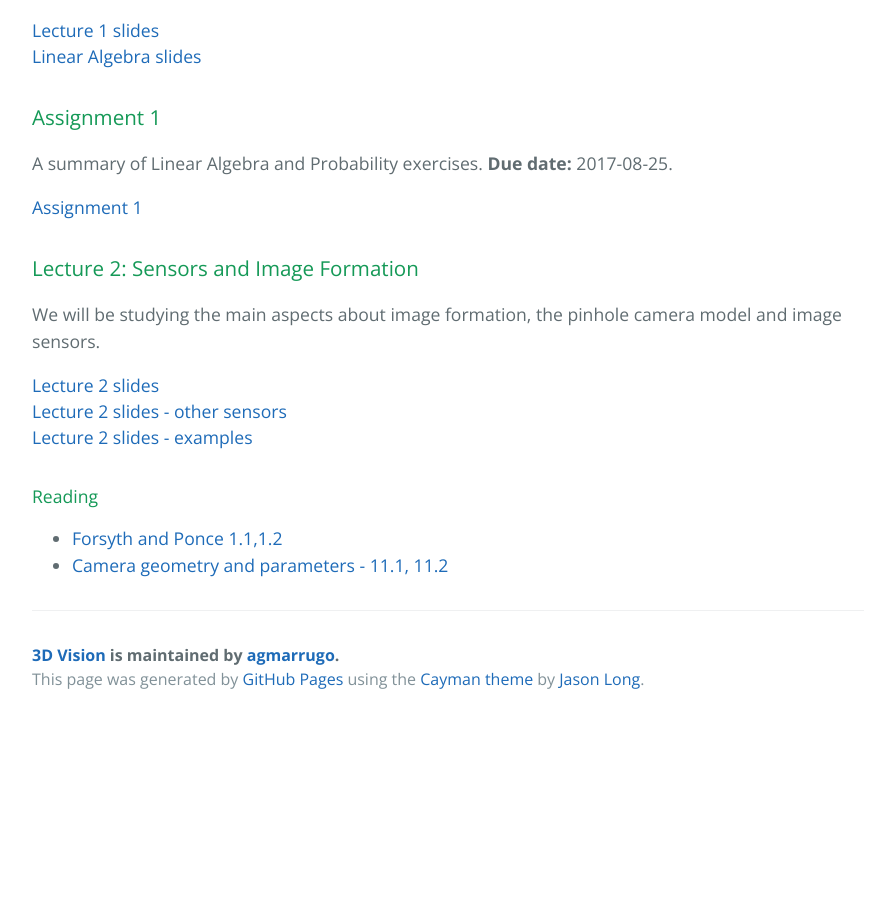
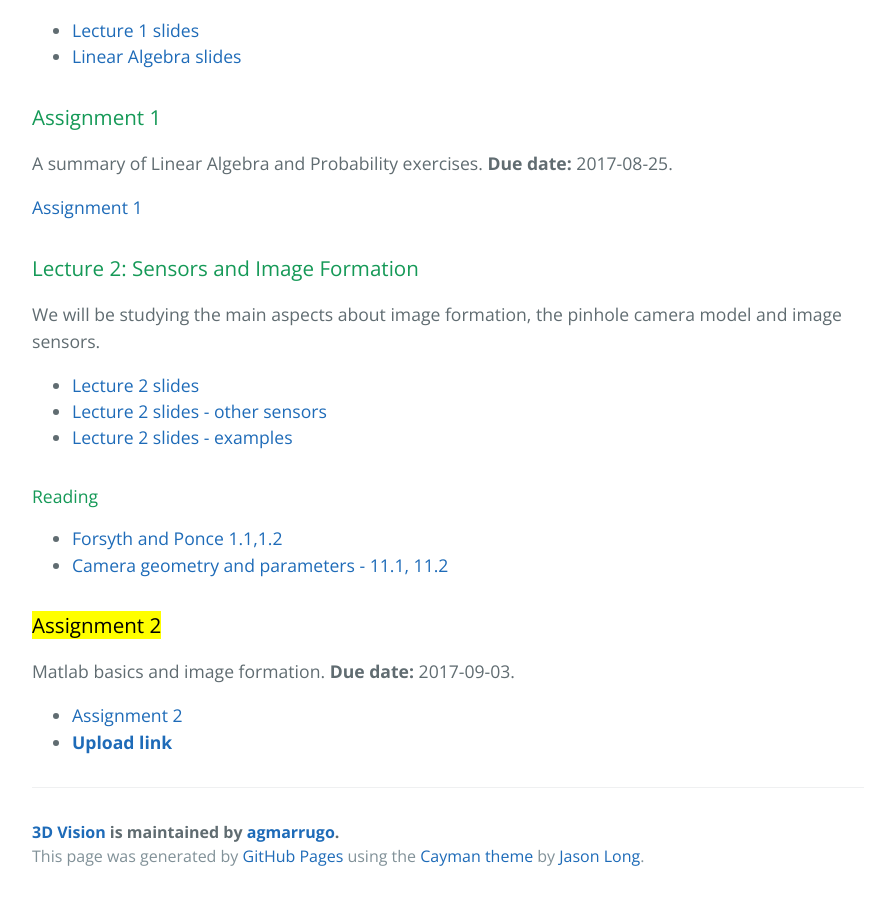
Before and after one commit to opi-lab/optical-metrology-2021, a Jekyll site: the page built from index.md, in a window 1280 px wide and 900 px high, scrolled down 1758 px. Shown: the whole window, without its empty margins (192-1064 px from the left). Built offline with Jekyll 4.4.1, drawn with Linux system fonts in a browser that asks for light colours; before the commit the page ends 2481 px from its top, so only the background shows below that.

Commit message:
Assignment 2.

```diff
--- a/index.md
+++ b/index.md
@@ -56,8 +56,8 @@ This is a new course, this website will be updated as we go along.
 
 We will be discussing the main aspects and motivation for 3D computer vision. Also a brief overview of the Linear Algebra involved in the course.
 
-[Lecture 1 slides](https://www.dropbox.com/s/ebnty9s447enxsw/lec01_intro.pptx?dl=0)
-[Linear Algebra slides](https://www.dropbox.com/s/7c3ntm6ohw6ld9w/cs131_linalg_review.pptx?dl=0)
+- [Lecture 1 slides](https://www.dropbox.com/s/ebnty9s447enxsw/lec01_intro.pptx?dl=0)
+- [Linear Algebra slides](https://www.dropbox.com/s/7c3ntm6ohw6ld9w/cs131_linalg_review.pptx?dl=0)
 
 ### Assignment 1
 
@@ -69,14 +69,22 @@ A summary of Linear Algebra and Probability exercises. **Due date:** 2017-08-25.
 
 We will be studying the main aspects about image formation, the pinhole camera model and image sensors.
 
-[Lecture 2 slides](https://www.dropbox.com/s/i689m1hk7iuqdm0/lec02_SensorsAndImageFormation.pptx?dl=0)
-[Lecture 2  slides - other sensors](https://www.dropbox.com/s/a05dzdgus3febaw/lec02a_OtherSensors.pptx?dl=0)
-[Lecture 2 slides - examples](https://www.dropbox.com/s/566dawx0cetpkew/lec02_SensorsAndImageFormation-examples.pptx?dl=0)
+- [Lecture 2 slides](https://www.dropbox.com/s/i689m1hk7iuqdm0/lec02_SensorsAndImageFormation.pptx?dl=0)
+- [Lecture 2  slides - other sensors](https://www.dropbox.com/s/a05dzdgus3febaw/lec02a_OtherSensors.pptx?dl=0)
+- [Lecture 2 slides - examples](https://www.dropbox.com/s/566dawx0cetpkew/lec02_SensorsAndImageFormation-examples.pptx?dl=0)
 
 #### Reading
 
 - [Forsyth and Ponce 1.1,1.2 ](https://www.dropbox.com/s/mfol1581hpd6fwy/Forsyth-Ponce-chapter-01.pdf?dl=0)
 - [Camera geometry and parameters - 11.1, 11.2](https://www.dropbox.com/s/2olqadczmsoevo7/01-lectura-geometria-camaras.pdf?dl=0)
+
+
+### <mark>Assignment 2</mark>
+
+Matlab basics and image formation. **Due date:** 2017-09-03.
+
+- [Assignment 2]({{site.url}}pdfs/a2.pdf)
+- [**Upload link**](https://www.dropbox.com/request/7eDSQ1WB45O8NQrBEjb0)
 
 <!--### Assignment 1
 
```
Also changed, not shown: 2 other files.
